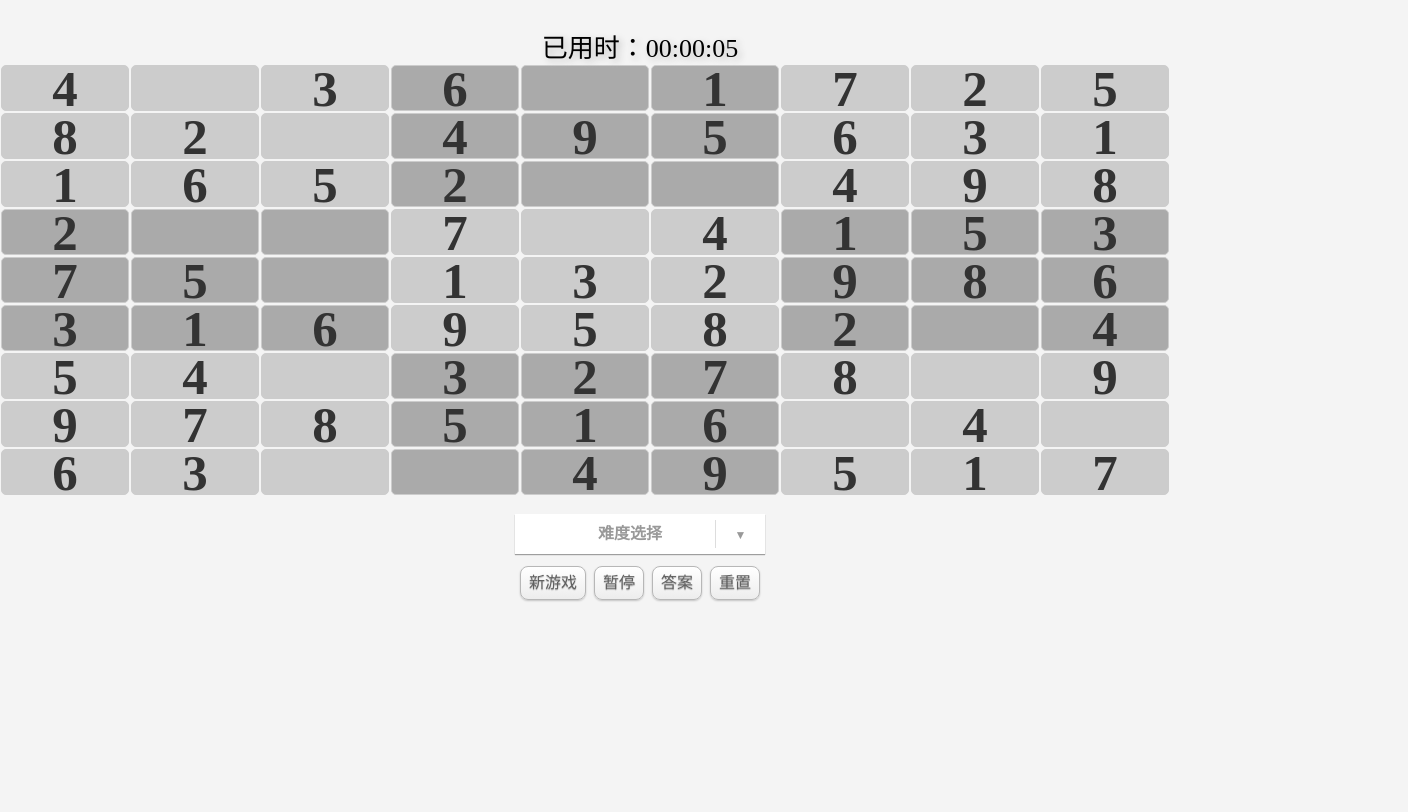
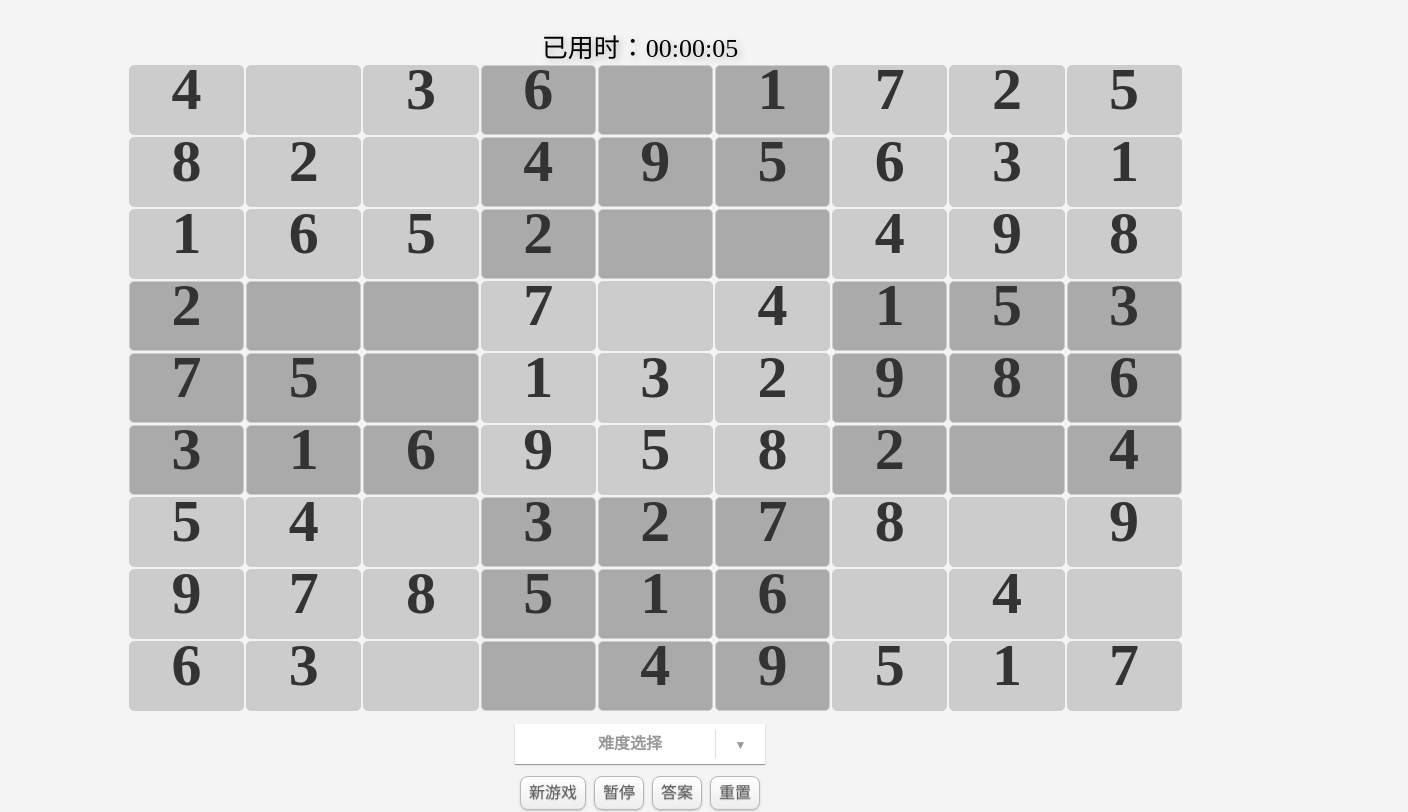
Before and after one commit to helight/sudoku, a plain HTML site: page sudoku.html in a window 1280 px wide. Shown: the part 73-885 px from the top of the page, 1408 px wide, since content can reach past the window. Before the commit the page ends 800 px from the top, so only its background shows below. Drawn offline with Linux system fonts and the light colour scheme.

Commit message:
fix width

```diff
--- a/css/sudoku2.css
+++ b/css/sudoku2.css
@@ -74,8 +74,14 @@ body {
 }
 
 #mainArea #gameBoard {
+	width: 90%;
+	height: 660px;
+}
+
+.mainboard {
 	width: 100%;
-	height: 450px;
+	float: none;
+	margin-left: 10%;
 }
 
 #mainArea #selectBoard {
@@ -178,13 +184,14 @@ body {
 *********/
 #mainArea .block {
 	width: 10%;
-	height: 46px;
+	height: 70px;
+	line-height: 70px;
 	border: 1px solid #ccc;
 	margin: 1px;
 	float: left;
 	line-height: 46px;
 	text-align: center;
-	font-size: 51px;
+	font-size: 60px;
     font-weight: bolder;
 	border-radius: 5px;
 	-moz-border-radius: 5px;
--- a/sudoku.html
+++ b/sudoku.html
@@ -15,7 +15,7 @@
       <p>数独是一种数字游戏，在左边的9×9方格中，填入1-9这九个数字，规则是：每一行，每一列，每个小的九宫格中，1-9只能出现一次！ </p>
     </div>
     <div id="timer" class="textShadow">已用时：<span id="time">00:00:00</span></div>
-    <div>
+    <div class="mainboard">
       <div id="gameBoard" class="font color"></div>
     </div>
     <div id="control">
```
